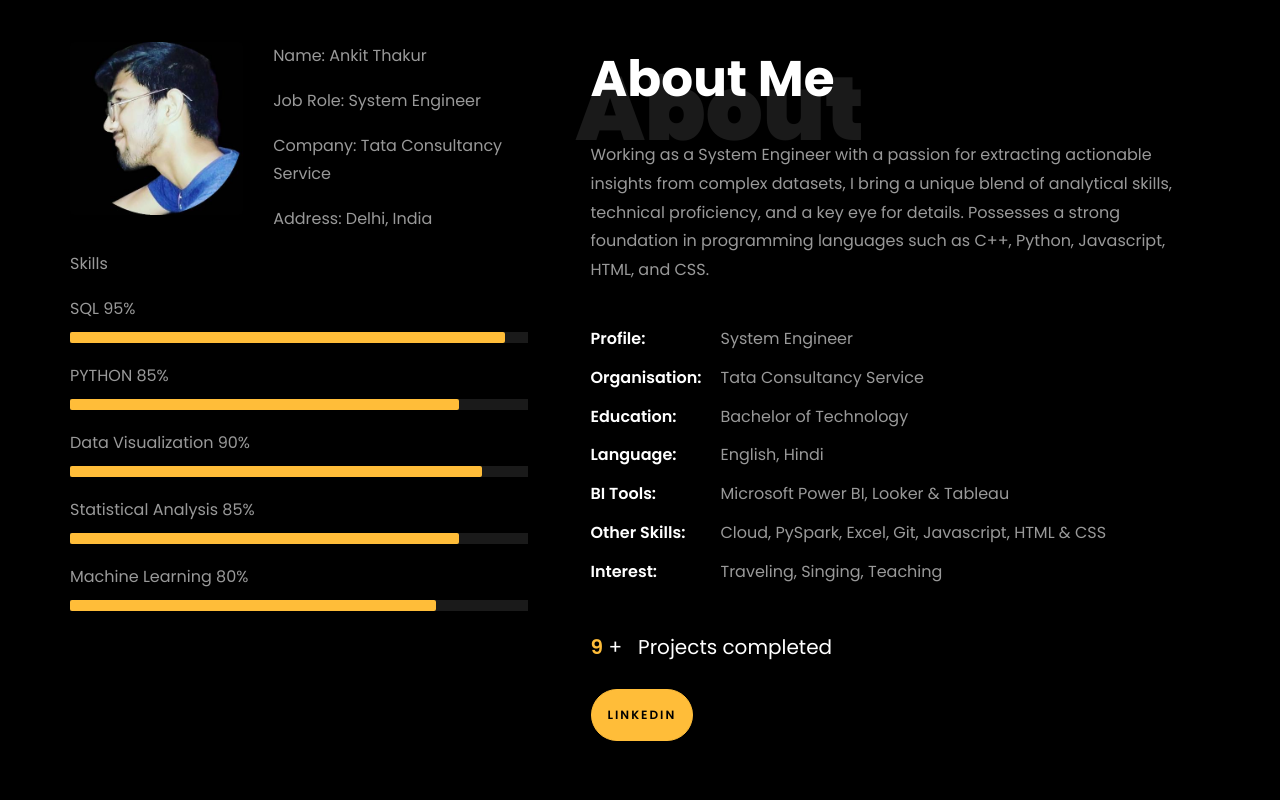
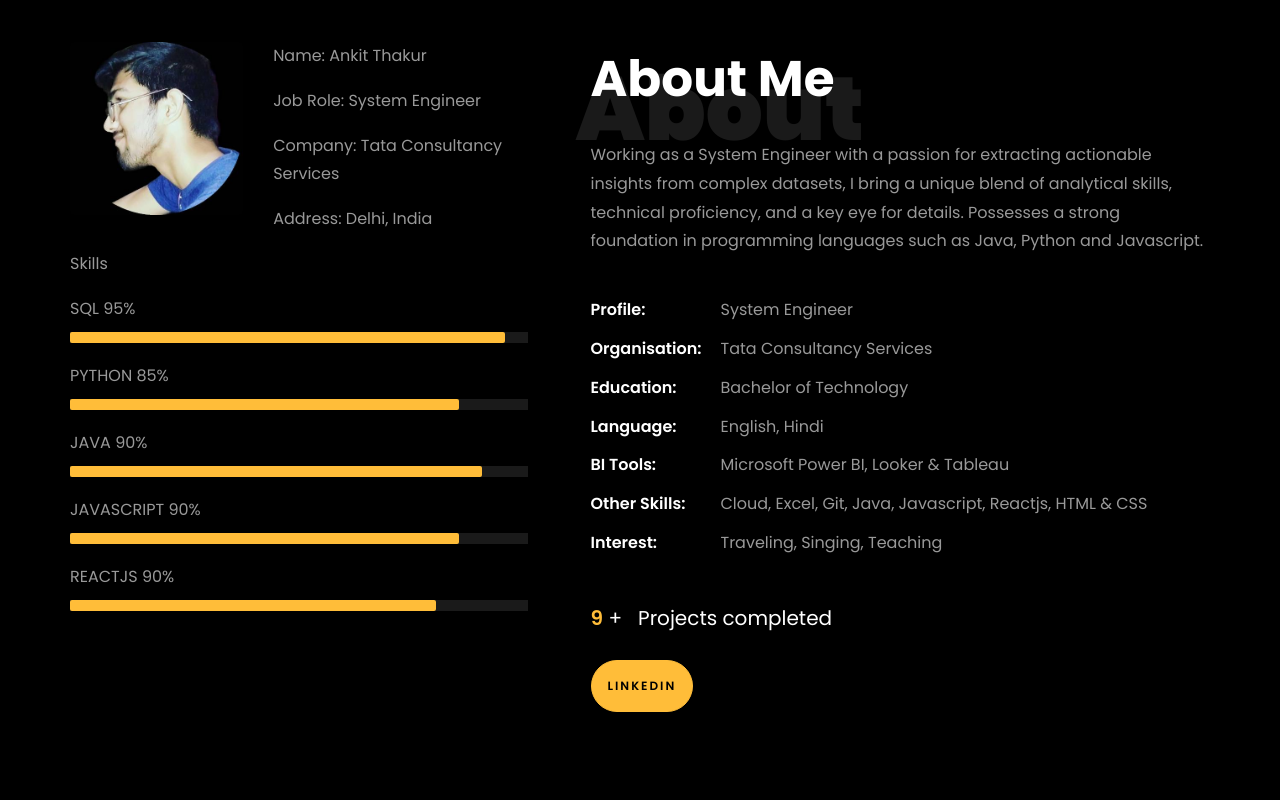
Before and after one commit to ankitthakur123/ankitportfolio, a plain HTML site: page index.html in a window 1280 px wide. Shown: the part 820-1620 px from the top of the page. Drawn offline with Linux system fonts and the light colour scheme; files whose address does not match are found by name.

Commit message:
new commit

```diff
--- a/index.html
+++ b/index.html
@@ -221,7 +221,7 @@
 									  <div class="about-info">
 										<p><span class="title-s">Name: </span> <span>Ankit Thakur</span></p>
 										<p><span class="title-s">Job Role: </span> <span>System Engineer</span></p>
-										<p><span class="title-s">Company: </span> <span>Tata Consultancy Service</span></p>
+										<p><span class="title-s">Company: </span> <span>Tata Consultancy Services</span></p>
 										<p><span class="title-s">Address: </span> <span>Delhi, India</span></p>
 									  </div>
 									</div>
@@ -241,19 +241,19 @@
 											aria-valuemax="100"></div>
 									</div>
 
-									<span>Data Visualization</span> <span class="pull-right">90%</span>
+									<span>JAVA</span> <span class="pull-right">90%</span>
 									<div class="progress">
 										<div class="progress-bar" role="progressbar" style="width: 90%" aria-valuenow="90" aria-valuemin="0"
 											aria-valuemax="100"></div>
 									</div>
 
-									<span>Statistical Analysis</span> <span class="pull-right">85%</span>
+									<span>JAVASCRIPT</span> <span class="pull-right">90%</span>
 									<div class="progress">
 										<div class="progress-bar" role="progressbar" style="width: 85%" aria-valuenow="85" aria-valuemin="0"
 											aria-valuemax="100"></div>
 									</div>
 
-									<span>Machine Learning</span> <span class="pull-right">80%</span>
+									<span>REACTJS</span> <span class="pull-right">90%</span>
 									<div class="progress">
 										<div class="progress-bar" role="progressbar" style="width: 80%" aria-valuenow="80" aria-valuemin="0"
 											aria-valuemax="100"></div>
@@ -271,14 +271,14 @@
 								<h2 class="mb-4">About Me</h2>
 
 								<p>Working as a System Engineer with a passion for extracting actionable insights  from complex datasets, I bring a unique blend of analytical skills, technical proficiency, and a key eye for details.
-									Possesses a strong foundation in programming languages such as C++, Python, Javascript, HTML, and CSS. </p>
+									Possesses a strong foundation in programming languages such as Java, Python and Javascript. </p>
 								<ul class="about-info mt-4 px-md-0 px-2">
 									<li class="d-flex"><span>Profile:</span> <span>System Engineer</span></li>
-									<li class="d-flex"><span>Organisation:</span> <span>Tata Consultancy Service</span></li>
+									<li class="d-flex"><span>Organisation:</span> <span>Tata Consultancy Services</span></li>
 									<li class="d-flex"><span>Education:</span> <span>Bachelor of Technology</span></li>
 									<li class="d-flex"><span>Language:</span> <span>English, Hindi</span></li>
 									<li class="d-flex"><span>BI Tools:</span> <span>Microsoft Power BI, Looker &amp; Tableau</span></li>
-									<li class="d-flex"><span>Other Skills:</span> <span>Cloud, PySpark, Excel, Git, Javascript, HTML &amp; CSS</span></li>
+									<li class="d-flex"><span>Other Skills:</span> <span>Cloud, Excel, Git, Java, Javascript, Reactjs, HTML &amp; CSS</span></li>
 									<li class="d-flex"><span>Interest:</span> <span>Traveling, Singing, Teaching</span></li>
 
 								</ul>
@@ -439,31 +439,31 @@
         </div>
 	<br>
 		<!-- added justify-content-center to center align the last two projects -->
-	    <!--<div class="row d-flex justify-content-center">
+	    <div class="row d-flex justify-content-center">
 			<div class="col-md-4 d-flex ftco-animate">
 				<div class="blog-entry justify-content-end">
-				<a href="https://github.com/rishabhnmishra/sales_forecasting/tree/main" class="block-20 zoom-effect" style="background-image: url('images/proj_4.jpg');">
+				<a href="https://ankitthakur123.github.io/RPS_Game_project/" class="block-20 zoom-effect" style="background-image: url('images/rpsgame.png');">
 				</a>
 				<div class="text mt-3 float-right d-block">
 
-				  <h3 class="heading"><a href="https://github.com/rishabhnmishra/sales_forecasting/tree/main">Sales Forecast- Time Series Forecasting</a></h3>
-				  <p>Used multiple machine learning models to forecast sales (retail store) and performed time series analysis.</p>
+				  <h3 class="heading"><a href="https://ankitthakur123.github.io/RPS_Game_project/">Rock, Paper, Scissors Game</a></h3>
+				  <p>Created Rock, Paper, Scissors Game using Html, CSS and Javascript. Lets play and enjpy!.</p>
 				</div>
 			  </div>
 			</div>
 			<div class="col-md-4 d-flex ftco-animate">
 				<div class="blog-entry justify-content-end">
-				<a href="https://github.com/rishabhnmishra/customer_segmentation/blob/main/Customer_Segmentation-final.ipynb" class="block-20 zoom-effect" style="background-image: url('images/proj_5.jpg');">
+				<a href="https://ankitthakur123.github.io/LEETMATRICS/" class="block-20 zoom-effect" style="background-image: url('images/leetmatrics.png');">
 				</a>
 				<div class="text mt-3 float-right d-block">
 
-				  <h3 class="heading"><a href="https://github.com/rishabhnmishra/customer_segmentation/blob/main/Customer_Segmentation-final.ipynb">Customer Segmentation using clustering model</a></h3>
-				  <p>Developed a ML model to give various recommendations of financial products &amp; services on target customer groups.</p>
+				  <h3 class="heading"><a href="https://ankitthakur123.github.io/LEETMATRICS/">LEETMATRICS WEBPAGE</a></h3>
+				  <p>Created LEETMATRICS WEBPAGE using Html, CSS and Javascript which helps to track anybody leetcode live status.</p>
 				</div>
 			  </div>
 			</div>
 		 </div>
-	  </div> -->
+	  </div>
     </section>
 
 	<!--<section class="ftco-section ftco-no-pt ftco-no-pb ftco-counter img" id="section-counter">
```
Also changed, not shown: images/leetmatrics.png (added), images/rpsgame.png (added).
